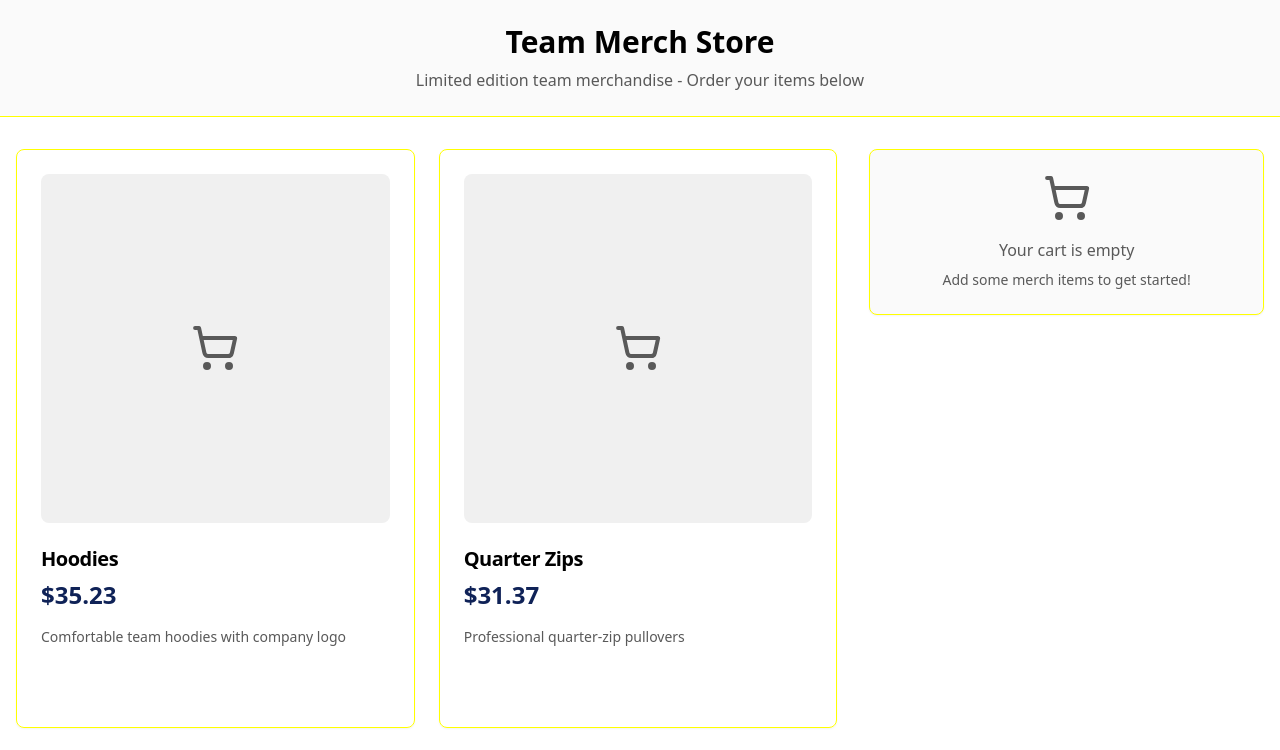
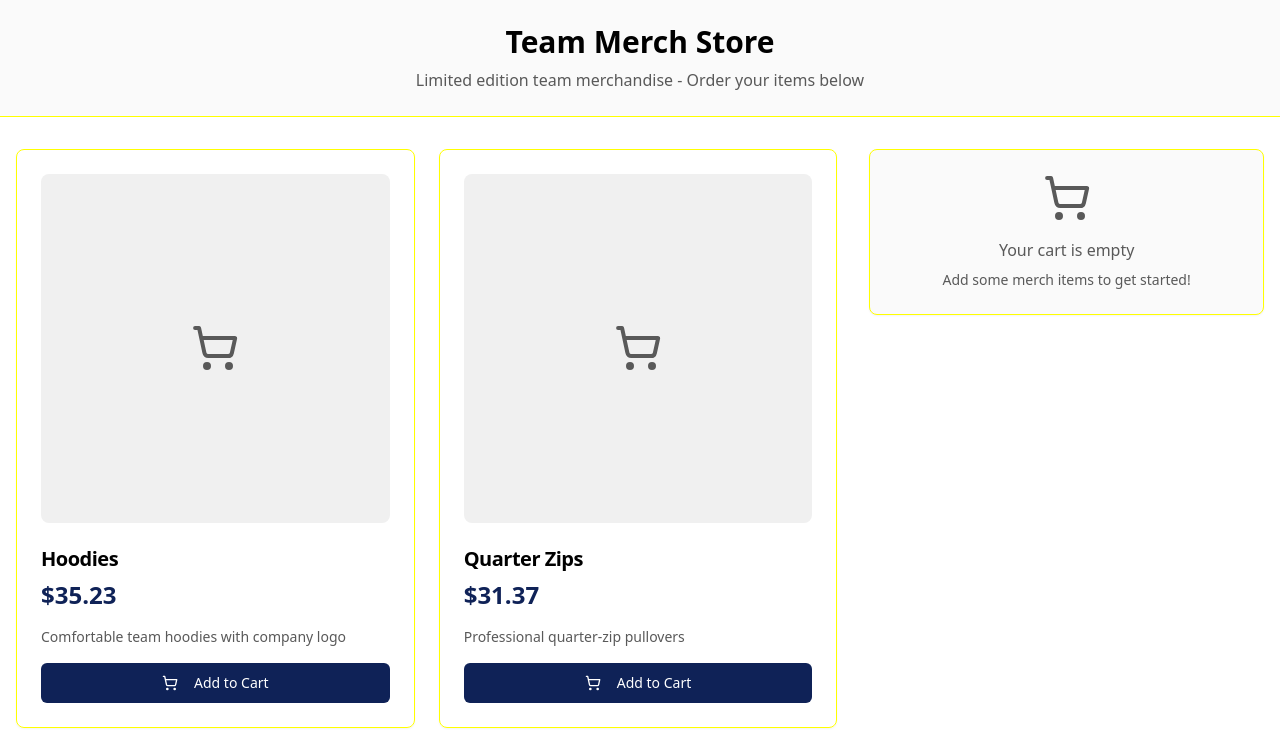
Before and after one commit to Meerav29/team-thread-shop, a React (Vite) app: page / in a window 1280 px wide. Shown: the top 750 px of the page. Built offline with nearby package versions, Linux system fonts and the light colour scheme.

Commit message:
Fix button visibility
Make the "Add to Cart" button visible at all times, not just on hover.

```diff
--- a/src/components/ProductCard.tsx
+++ b/src/components/ProductCard.tsx
@@ -53,7 +53,7 @@ export const ProductCard = ({ product, quantity, onAddToCart, onUpdateQuantity }
         {quantity === 0 ? (
           <Button
             onClick={() => onAddToCart(product.id)}
-            className="w-full bg-[var(--gradient-primary)] text-primary-foreground hover:opacity-90 transition-[var(--transition-smooth)]"
+            className="w-full"
           >
             <ShoppingCart className="h-4 w-4 mr-2" />
             Add to Cart
```
